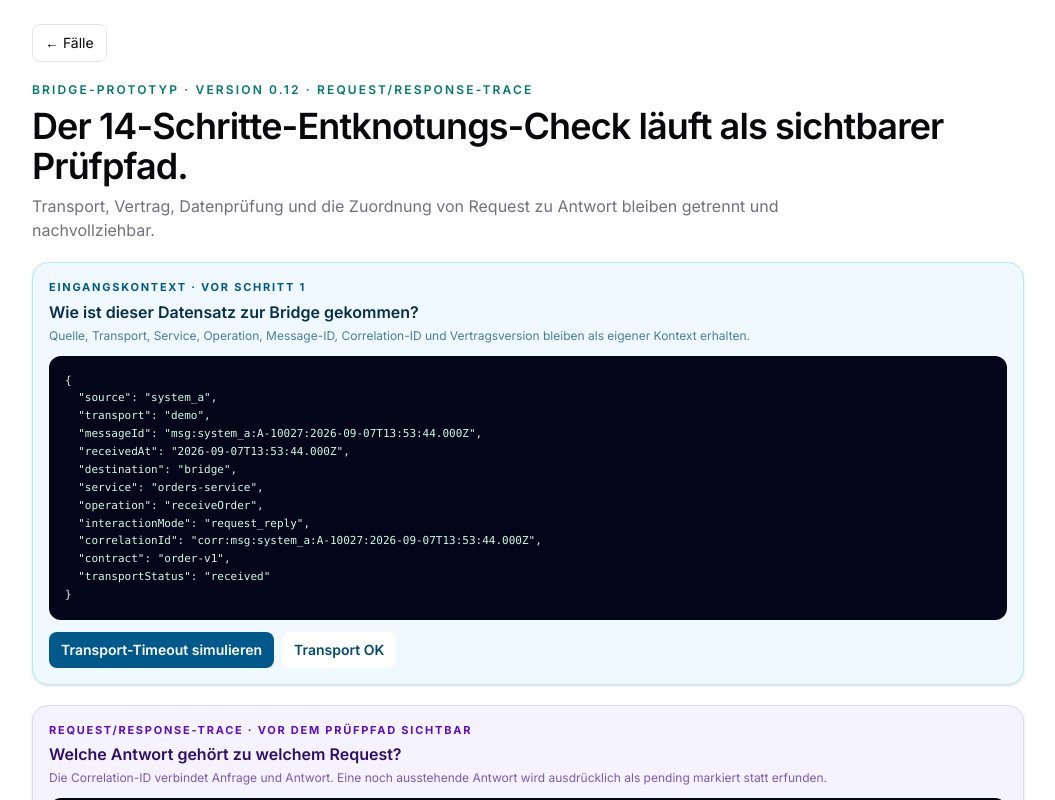
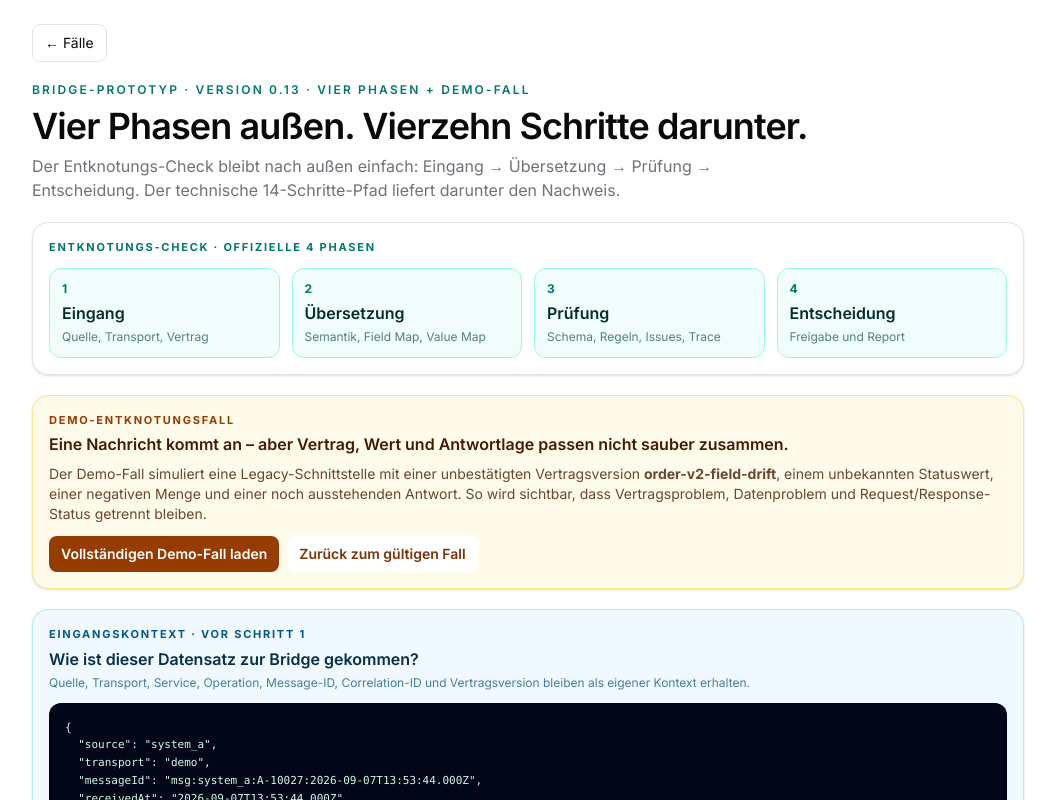
Before and after one commit to schieskejulia-collab/petraplan, a React (Vite) app in the folder frontend/mobile-app/: page /bridge in a window 1280 px wide. Shown: the top 800 px of the page, without its empty margins (112-1167 px from the left). Built offline with nearby package versions, Linux system fonts and the light colour scheme.

Commit message:
Add four-phase view and full entanglement demo

```diff
--- a/frontend/mobile-app/src/pages/BridgePage.tsx
+++ b/frontend/mobile-app/src/pages/BridgePage.tsx
@@ -36,6 +36,7 @@ export default function BridgePage() {
   const [responseOverrides, setResponseOverrides] = useState<Partial<ResponseContext>>({});
   const [rawInput, setRawInput] = useState(() => JSON.stringify(demoValidRecord, null, 2));
   const [inputError, setInputError] = useState<string | null>(null);
+  const [demoCaseActive, setDemoCaseActive] = useState(false);
 
   const evaluation = evaluateRecord(raw, capturedAt, ingressOverrides, responseOverrides);
   const {
@@ -74,6 +75,29 @@ export default function BridgePage() {
     resetResponse();
     setRawInput(JSON.stringify(nextRecord, null, 2));
     setInputError(null);
+    setDemoCaseActive(false);
+  }
+
+  function loadEntanglementDemo() {
+    const now = new Date().toISOString();
+    setRaw(demoConflictRecord);
+    setCapturedAt(now);
+    setIngressOverrides({
+      source: "legacy_orders",
+      transport: "webservice",
+      service: "legacy-order-service",
+      operation: "pushOrder",
+      interactionMode: "request_reply",
+      contract: "order-v2-field-drift",
+      transportStatus: "received",
+      messageId: `request:A-10027:${now}`,
+      correlationId: "corr:A-10027:demo",
+      destination: "petraplan-bridge",
+    });
+    setResponseOverrides({ status: "pending", messageId: null, respondedAt: null, result: null });
+    setRawInput(JSON.stringify(demoConflictRecord, null, 2));
+    setInputError(null);
+    setDemoCaseActive(true);
   }
 
   function simulateTransportTimeout() {
@@ -90,6 +114,7 @@ export default function BridgePage() {
     resetResponse();
     setRawInput(JSON.stringify(demoValidRecord, null, 2));
     setInputError(null);
+    setDemoCaseActive(false);
   }
 
   function simulateResponse() {
@@ -114,6 +139,13 @@ export default function BridgePage() {
     }
   }
 
+  const phases = [
+    ["1", "Eingang", "Quelle, Transport, Vertrag"],
+    ["2", "Übersetzung", "Semantik, Field Map, Value Map"],
+    ["3", "Prüfung", "Schema, Regeln, Issues, Trace"],
+    ["4", "Entscheidung", "Freigabe und Report"],
+  ] as const;
+
   const flow = ["Source", "Snapshot", "Schema", "Missing", "Semantik", "Field Map", "Value Map", "Transformation", "Canonical", "Validierung", "Issue", "Trace", "Freigabe", "Report"];
 
   return (
@@ -122,10 +154,41 @@ export default function BridgePage() {
         <button className="rounded-lg border px-3 py-2 text-sm" onClick={() => setLocation("/cases")}>← Fälle</button>
 
         <header className="space-y-2">
-          <p className="text-xs font-semibold uppercase tracking-[0.18em] text-teal-700">Bridge-Prototyp · Version 0.12 · Request/Response-Trace</p>
-          <h1 className="text-3xl font-semibold tracking-tight md:text-4xl">Der 14-Schritte-Entknotungs-Check läuft als sichtbarer Prüfpfad.</h1>
-          <p className="max-w-3xl text-sm text-muted-foreground md:text-base">Transport, Vertrag, Datenprüfung und die Zuordnung von Request zu Antwort bleiben getrennt und nachvollziehbar.</p>
+          <p className="text-xs font-semibold uppercase tracking-[0.18em] text-teal-700">Bridge-Prototyp · Version 0.13 · Vier Phasen + Demo-Fall</p>
+          <h1 className="text-3xl font-semibold tracking-tight md:text-4xl">Vier Phasen außen. Vierzehn Schritte darunter.</h1>
+          <p className="max-w-3xl text-sm text-muted-foreground md:text-base">Der Entknotungs-Check bleibt nach außen einfach: Eingang → Übersetzung → Prüfung → Entscheidung. Der technische 14-Schritte-Pfad liefert darunter den Nachweis.</p>
         </header>
+
+        <section className="rounded-2xl border bg-card p-4 shadow-sm">
+          <p className="text-[11px] font-bold uppercase tracking-[0.16em] text-teal-700">Entknotungs-Check · offizielle 4 Phasen</p>
+          <div className="mt-3 grid gap-3 md:grid-cols-4">
+            {phases.map(([number, title, detail]) => (
+              <div key={title} className="rounded-xl border border-teal-200 bg-teal-50 p-3">
+                <p className="text-xs font-bold text-teal-700">{number}</p>
+                <p className="mt-1 font-semibold text-teal-950">{title}</p>
+                <p className="mt-1 text-xs text-teal-900/70">{detail}</p>
+              </div>
+            ))}
+          </div>
+        </section>
+
+        <section className="rounded-2xl border border-amber-200 bg-amber-50 p-4 shadow-sm">
+          <p className="text-[11px] font-bold uppercase tracking-[0.16em] text-amber-800">Demo-Entknotungsfall</p>
+          <h2 className="mt-1 font-semibold text-amber-950">Eine Nachricht kommt an – aber Vertrag, Wert und Antwortlage passen nicht sauber zusammen.</h2>
+          <p className="mt-2 text-sm text-amber-950/80">Der Demo-Fall simuliert eine Legacy-Schnittstelle mit einer unbestätigten Vertragsversion <strong>order-v2-field-drift</strong>, einem unbekannten Statuswert, einer negativen Menge und einer noch ausstehenden Antwort. So wird sichtbar, dass Vertragsproblem, Datenproblem und Request/Response-Status getrennt bleiben.</p>
+          <div className="mt-3 flex flex-wrap gap-2">
+            <button className="rounded-lg bg-amber-800 px-3 py-2 text-sm font-semibold text-white" onClick={loadEntanglementDemo}>Vollständigen Demo-Fall laden</button>
+            <button className="rounded-lg bg-white px-3 py-2 text-sm font-semibold text-amber-900" onClick={() => loadRecord(demoValidRecord)}>Zurück zum gültigen Fall</button>
+          </div>
+          {demoCaseActive && (
+            <div className="mt-4 grid gap-3 md:grid-cols-4">
+              <div className="rounded-xl border bg-white p-3 text-xs"><strong>Eingang</strong><br />Webservice empfangen, Contract unbestätigt.</div>
+              <div className="rounded-xl border bg-white p-3 text-xs"><strong>Übersetzung</strong><br />STATUS bleibt ungeklärt statt geraten.</div>
+              <div className="rounded-xl border bg-white p-3 text-xs"><strong>Prüfung</strong><br />Contract + Status + Menge erzeugen getrennte Blocker.</div>
+              <div className="rounded-xl border bg-white p-3 text-xs"><strong>Entscheidung</strong><br />Freigabe blockiert, Antwort weiterhin pending.</div>
+            </div>
+          )}
+        </section>
 
         <section className="rounded-2xl border border-sky-200 bg-sky-50 p-4 shadow-sm">
           <p className="text-[11px] font-bold uppercase tracking-[0.16em] text-sky-800">Eingangskontext · vor Schritt 1</p>
@@ -155,7 +218,7 @@ export default function BridgePage() {
           </div>
         </section>
 
-        <nav aria-label="Datenfluss" className="flex flex-wrap items-center gap-2 text-xs font-semibold text-teal-800">
+        <nav aria-label="Technischer 14-Schritte-Prüfpfad" className="flex flex-wrap items-center gap-2 text-xs font-semibold text-teal-800">
           {flow.map((label, index) => (
             <span key={label} className="flex items-center gap-2">
               <span className="rounded-full border border-teal-200 bg-teal-50 px-3 py-2">{index + 1}. {label}</span>
@@ -242,7 +305,7 @@ export default function BridgePage() {
 
         <section className="rounded-2xl border border-teal-200 bg-teal-50 p-4 text-sm text-teal-900">
           <p className="font-semibold">Grundprinzip</p>
-          <p className="mt-1">Die Bridge schreibt nichts zurück in System A. Sie dokumentiert Transport, Vertrag, Request/Response-Beziehung und Datenprüfung getrennt und nachvollziehbar.</p>
+          <p className="mt-1">Die Bridge schreibt nichts zurück in System A. Nach außen bleiben vier Phasen verständlich; darunter dokumentiert der 14-Schritte-Pfad Transport, Vertrag, Request/Response-Beziehung und Datenprüfung getrennt und nachvollziehbar.</p>
         </section>
       </div>
     </main>
```
